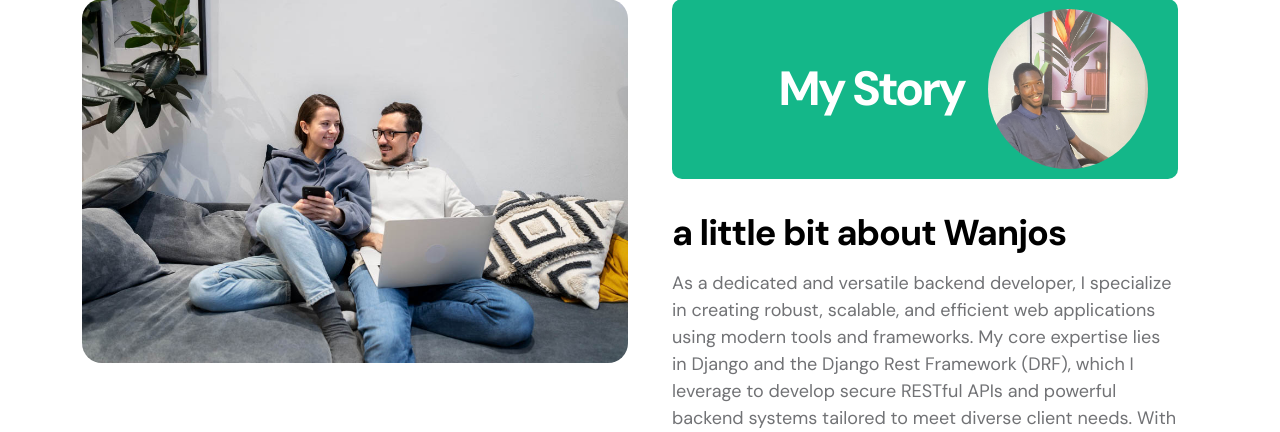
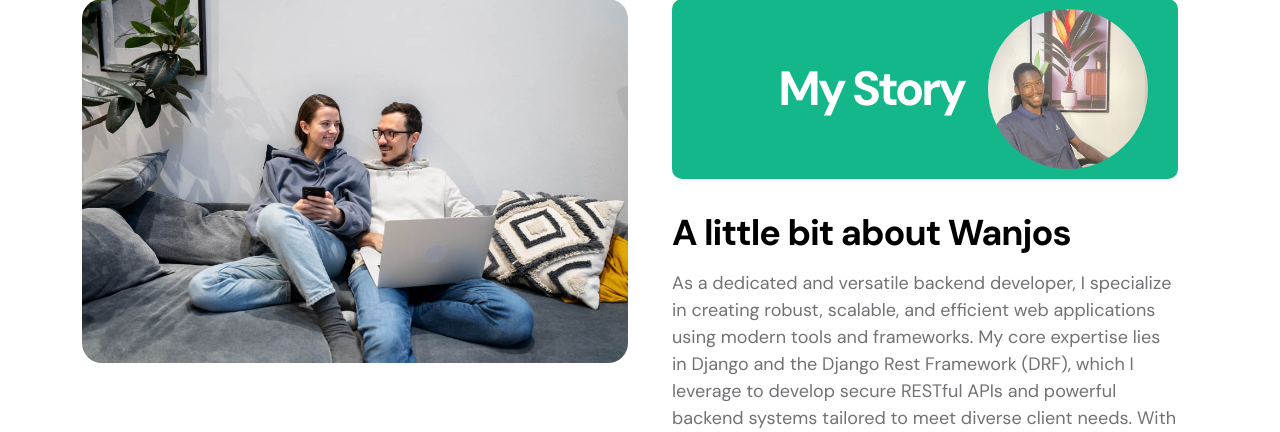
Before and after one commit to wanjosbest/wanjosportfolio, a Django app: page / in a window 1280 px wide. Shown: the part 781-1213 px from the top of the page. Run offline with Django 5.2, Linux system fonts and the light colour scheme; some libraries are stand-ins or nearby versions.

Commit message:
wanjosport1

```diff
--- a/myportfolio/urls.py
+++ b/myportfolio/urls.py
@@ -16,8 +16,11 @@ Including another URLconf
 """
 from django.contrib import admin
 from django.urls import path, include
-
+from django.conf import settings
+from django.conf.urls.static import static
 urlpatterns = [
     path('admin/', admin.site.urls),
     path("", include("wanjos.urls")),
 ]
+
+urlpatterns += static(settings.STATIC_URL, document_root=settings.STATIC_ROOT)
--- a/templates/index.html
+++ b/templates/index.html
@@ -139,7 +139,7 @@ https://templatemo.com/tm-578-first-portfolio
                                     <img src="/static/images/one.jpg" class="avatar-image img-fluid" alt="">
                                 </div>
 
-                                <h3 class="pt-2 mb-3">a little bit about Wanjos</h3>
+                                <h3 class="pt-2 mb-3">A little bit about Wanjos</h3>
 
                                 <p>As a dedicated and versatile backend developer, I specialize in creating robust, scalable, and efficient web applications using modern tools and frameworks. My core expertise lies in Django and the Django Rest Framework (DRF), which I leverage to develop secure RESTful APIs and powerful backend systems tailored to meet diverse client needs. With a strong foundation in Python, I deliver code that is clean, efficient, and easy to maintain.</p>
 
```
Also changed, not shown: 2 other files.
